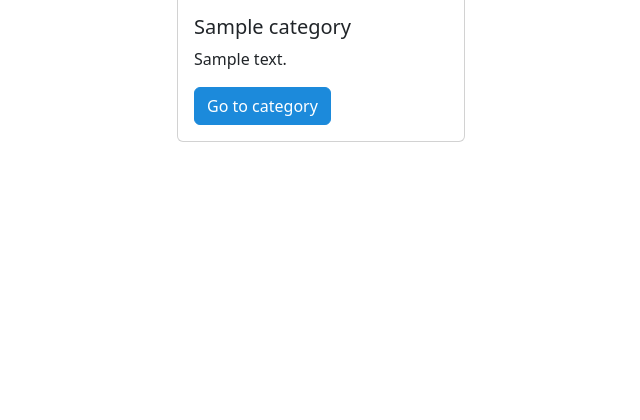
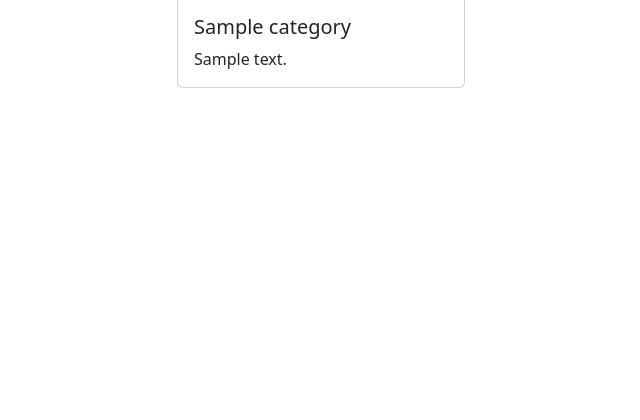
Before and after one commit to StudSec/pwncrates, a Flask app: template webapp/templates/challenges_overview.html in a window 1280 px wide. Shown: the part 291-711 px from the top of the page, without its empty margins (43-683 px from the left). Run offline with Flask 3, Linux system fonts and the light colour scheme; the template is opened without the code that fills it: most values are stand-ins (such as "Sample title", 1, 10 or a date in 2020); parts of the project's set-up code (start-up, migrations or seed data) failed here and were passed over.

Commit message:
Removed challenge button, made cards clickable

```diff
--- a/webapp/templates/challenges_overview.html
+++ b/webapp/templates/challenges_overview.html
@@ -5,14 +5,15 @@
     <div class="row">
     {% for category, description in categories.items() %}
         <div class="col-sm-3 mb-3">
+        <a href="{{ url_for('challenges') + '/' + category }}" class="card-block stretched-link text-decoration-none">
             <div class="card" style="width: 18rem;">
               <img src="https://picsum.photos/536/354" class="card-img-top">
               <div class="card-body">
                 <h5 class="card-title">{{ category }}</h5>
                 <p class="card-text">{{ description | safe }}</p>
-        <a href="{{ url_for('challenges') + '/' + category }}" class="btn btn-primary">Go to category</a>
               </div>
             </div>
+            </a>
         </div>
     {% endfor %}
     </div>
```
Also changed, not shown: README.md. Lines whose indentation alone changed are shown as unchanged.
